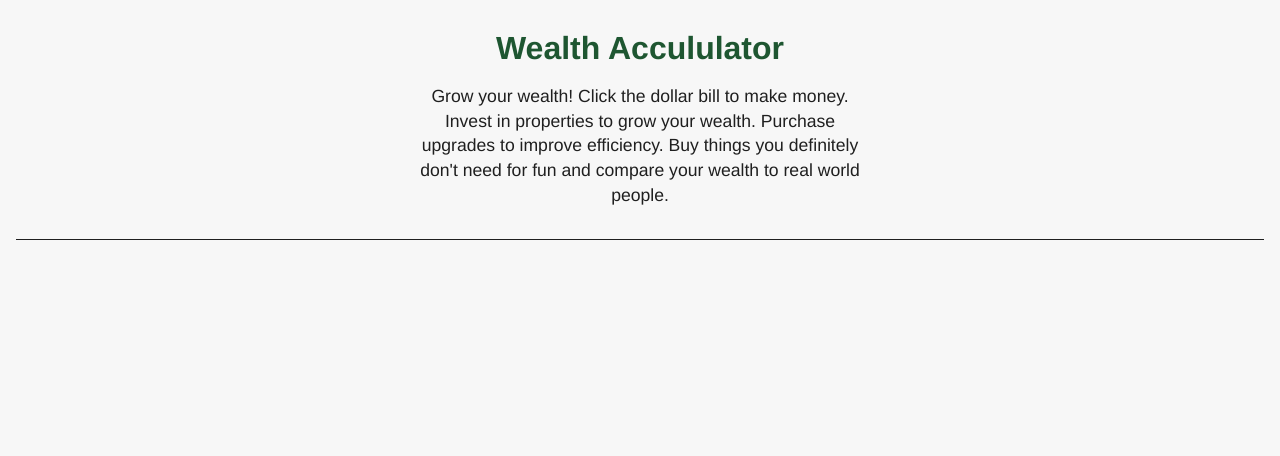
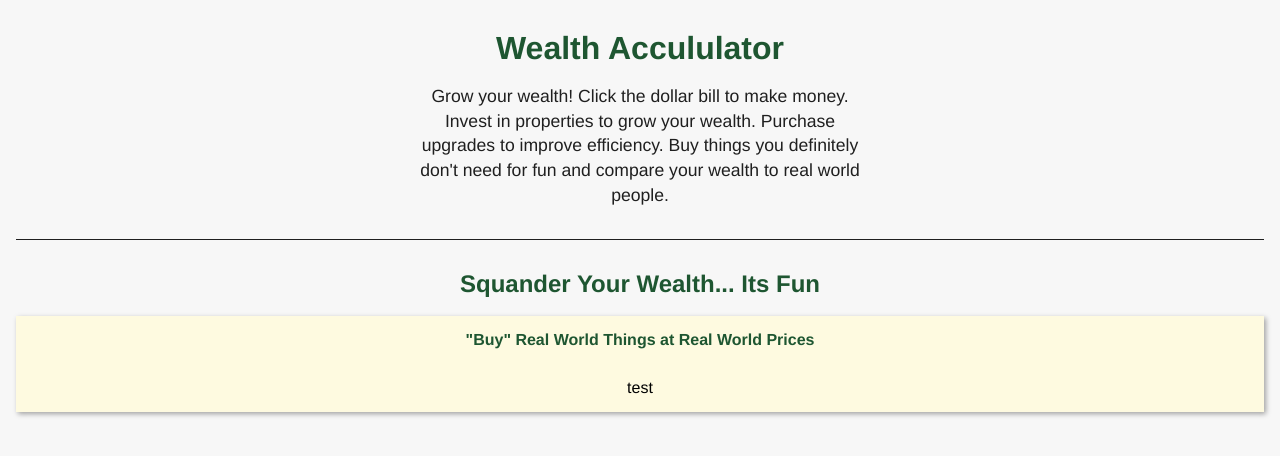
Before and after one commit to dkersten/accumulator-game-vue, a Vue app: page / in a window 1280 px wide. Shown: the top 456 px of the page. Built offline with nearby package versions, Linux system fonts and the light colour scheme.

Commit message:
worked on the rw purchase section

```diff
--- a/src/App.vue
+++ b/src/App.vue
@@ -1,18 +1,21 @@
 <template>
   <div id="app">
       <GameExplanation></GameExplanation>
+      <YourWealthContainer></YourWealthContainer>
   </div>
 </template>
 
 <script>
 
 import GameExplanation from './components/GameExplanation'
+import YourWealthContainer from './containers/YourWealthContainer'
 
 export default {
 
   name: 'App',
   components: {
-    GameExplanation
+    GameExplanation,
+    YourWealthContainer
   }
 }
 </script>
--- /dev/null
+++ b/src/assets/scss/mixins.scss
@@ -0,0 +1,15 @@
+@mixin heading-styling-main {
+  color: $color-green-dark;
+  font-weight: 700;
+}
+
+@mixin heading-styling-alt {
+  color: $color-off-white;
+  font-weight: 700;
+}
+
+@mixin section-styling {
+  background: $color-cream;
+  box-shadow: $box-shadow-sm;
+  padding: 1rem;
+}
--- a/src/components/GameExplanation.vue
+++ b/src/components/GameExplanation.vue
@@ -17,6 +17,7 @@ export default {
 <style lang="scss" scoped>
 
     @import '../assets/scss/variables.scss';
+    @import '../assets/scss/mixins.scss';
 
     .explanation-container {
 
@@ -30,10 +31,9 @@ export default {
         }
 
         h1 {
-        color: $color-green-dark;
-        font-weight: 700;
-        font-size: 2rem;
-        margin-bottom: $vertical-spacing-sm;
+            @include heading-styling-main;
+            font-size: 2rem;
+            margin-bottom: $vertical-spacing-sm;
         }
 
         p {
--- /dev/null
+++ b/src/containers/RWPurchases.vue
@@ -0,0 +1,41 @@
+<template>
+    <section class="rw-purchases">
+        <h3>"Buy" Real World Things at Real World Prices</h3>
+        <div class="rw-purchases-container">
+            test
+        </div>
+    </section>
+</template>
+
+<script>
+
+export default {
+    name: 'RWPurchases',
+    components: {
+
+    }
+}
+</script>
+
+<style lang="scss" scoped>
+
+    @import '../assets/scss/variables.scss';
+    @import '../assets/scss/mixins.scss';
+
+    .rw-purchases {
+        @include section-styling;
+
+        h3 {
+            @include heading-styling-main;
+            text-align: center;
+            margin-bottom: $vertical-spacing-md;
+        }
+
+        .rw-purchases-container {
+            display: flex;
+            flex-direction: column;
+            align-items: center;
+        }
+    }
+
+</style>
--- /dev/null
+++ b/src/containers/YourWealthContainer.vue
@@ -0,0 +1,39 @@
+<template>
+    <div class="squander-wealth-container">
+        <h2>Squander Your Wealth... Its Fun</h2>
+        <div class="inner-container">
+            <RWPurchases></RWPurchases>
+        </div>
+    </div>
+</template>
+
+<script>
+
+import RWPurchases from './RWPurchases'
+
+export default {
+    name: 'YourWealthContainer',
+    components: {
+        RWPurchases
+    }
+}
+
+</script>
+
+<style lang="scss" scoped>
+
+    @import '../assets/scss/variables.scss';
+    @import '../assets/scss/mixins.scss';
+
+    .squander-wealth-container {
+
+        margin-top: $vertical-spacing-md;
+
+        h2 {
+            text-align: center;
+            @include heading-styling-main;
+            font-size: $font-header-sm;
+            margin-bottom: $vertical-spacing-sm;
+        }
+    }
+</style>
```
Also changed, not shown: src/components/RWPurchaseCard.vue (added, +25 -0 lines).
